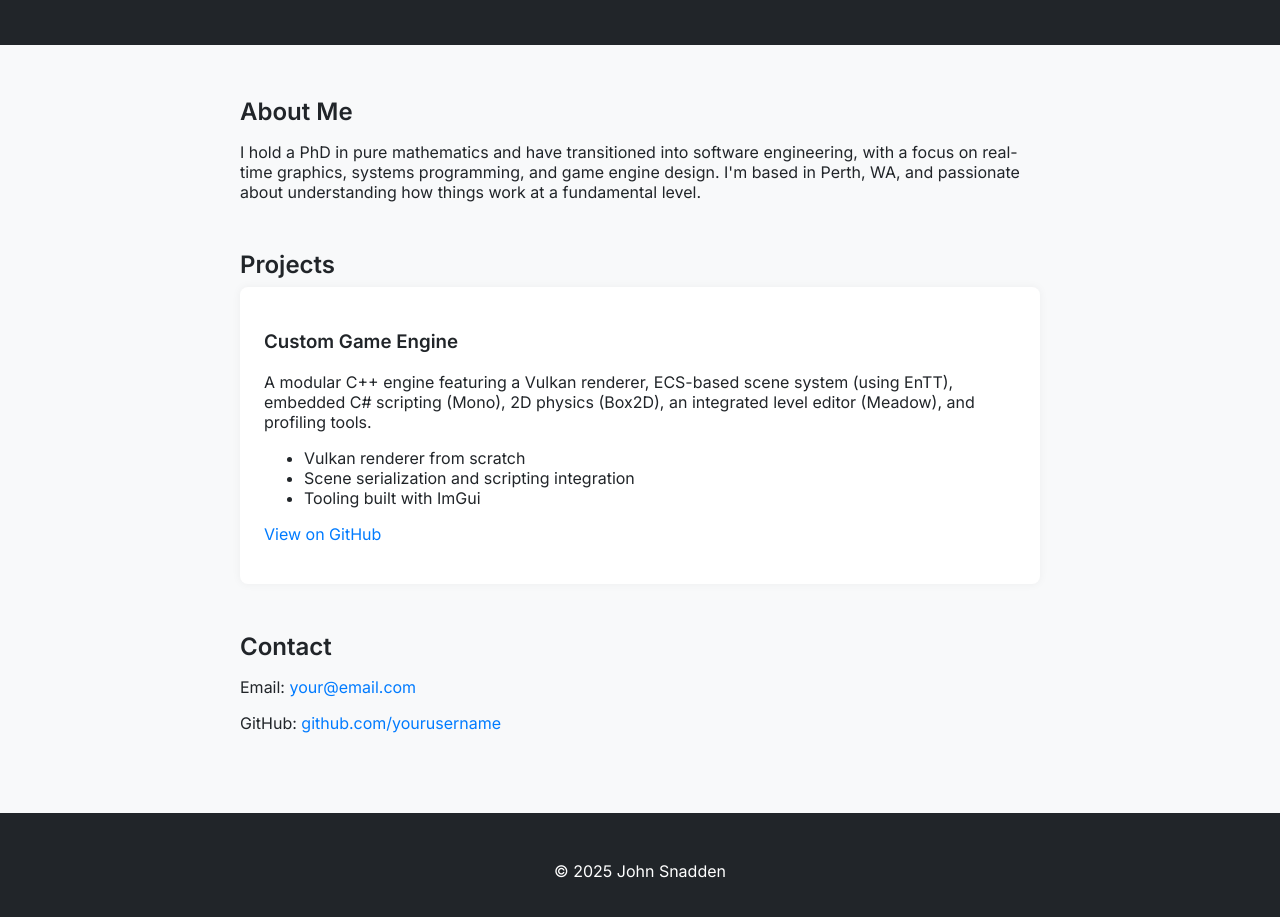
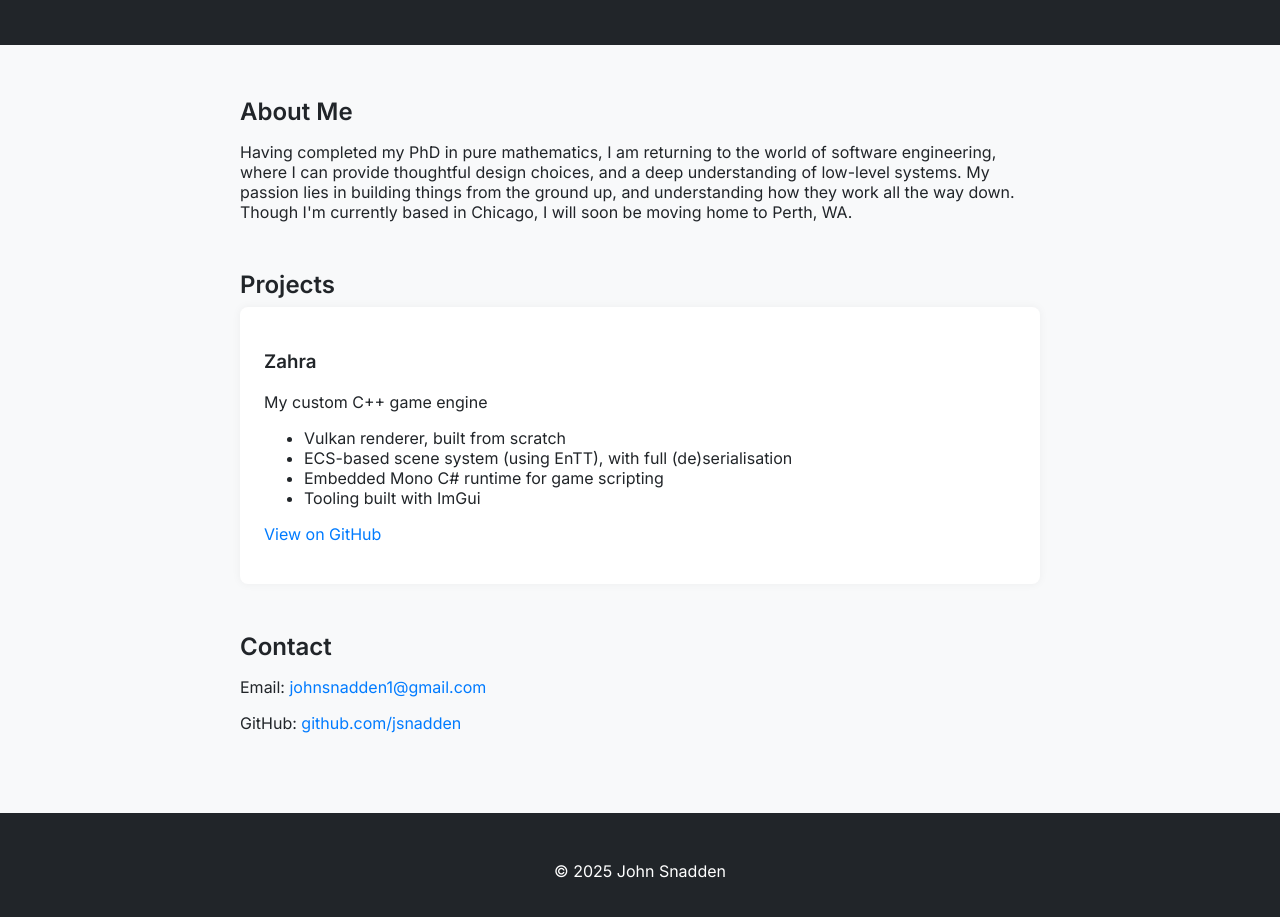
Before and after one commit to jsnadden/jsnadden.github.io, a plain HTML site: page index.html in a window 1280 px wide. Shown: the part 131-1048 px from the top of the page. Drawn offline with Linux system fonts and the light colour scheme.

Commit message:
First draft

```diff
--- a/index.html
+++ b/index.html
@@ -54,27 +54,28 @@
   <main>
     <section id="about">
       <h2>About Me</h2>
-      <p>I hold a PhD in pure mathematics and have transitioned into software engineering, with a focus on real-time graphics, systems programming, and game engine design. I'm based in Perth, WA, and passionate about understanding how things work at a fundamental level.</p>
+      <p>Having completed my PhD in pure mathematics, I am returning to the world of software engineering, where I can provide thoughtful design choices, and a deep understanding of low-level systems. My passion lies in building things from the ground up, and understanding how they work all the way down.  Though I'm currently based in Chicago, I will soon be moving home to Perth, WA.</p>
     </section>
 
     <section id="projects">
       <h2>Projects</h2>
       <div class="project">
-        <h3>Custom Game Engine</h3>
-        <p>A modular C++ engine featuring a Vulkan renderer, ECS-based scene system (using EnTT), embedded C# scripting (Mono), 2D physics (Box2D), an integrated level editor (Meadow), and profiling tools.</p>
+        <h3>Zahra</h3>
+		<p>My custom C++ game engine</p>
         <ul>
-          <li>Vulkan renderer from scratch</li>
-          <li>Scene serialization and scripting integration</li>
+          <li>Vulkan renderer, built from scratch</li>
+		  <li>ECS-based scene system (using EnTT), with full (de)serialisation</li>
+          <li>Embedded Mono C# runtime for game scripting</li>
           <li>Tooling built with ImGui</li>
         </ul>
-        <p><a href="#">View on GitHub</a></p>
+        <p><a href="https://github.com/jsnadden/Zahra">View on GitHub</a></p>
       </div>
     </section>
 
     <section id="contact">
       <h2>Contact</h2>
-      <p>Email: <a href="mailto:your@email.com">your@email.com</a></p>
-      <p>GitHub: <a href="#">github.com/yourusername</a></p>
+      <p>Email: <a href="mailto:johnsnadden1@gmail.com">johnsnadden1@gmail.com</a></p>
+      <p>GitHub: <a href="https://github.com/jsnadden">github.com/jsnadden</a></p>
     </section>
   </main>
   <footer>
```
